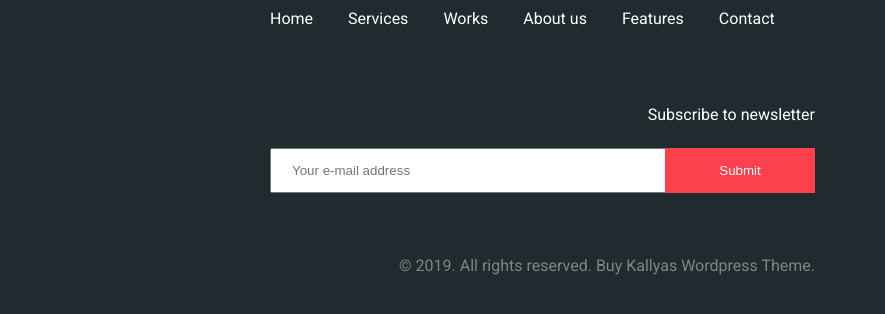
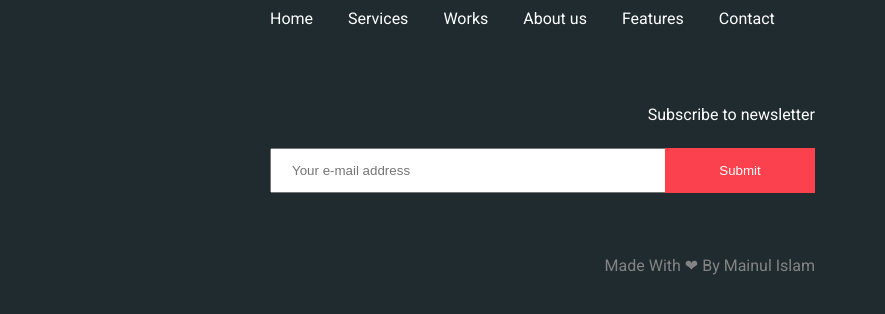
Before and after one commit to main1479/Kallyas-v1, a website: page index.html in a window 1280 px wide. Shown: the part 5655-5969 px from the top of the page, 395-1280 px from the left. Drawn offline with Linux system fonts and the light colour scheme; some packages are replaced by stand-ins of ours.

Commit message:
Update index.html

```diff
--- a/index.html
+++ b/index.html
@@ -468,7 +468,7 @@
                 </form>
 
                 <div class="footer__copy mt-6">
-                    <p>© 2019. All rights reserved. Buy Kallyas Wordpress Theme.</p>
+                    <p>Made With ❤ By Mainul Islam</p>
                 </div>
             </div>
         </div>
```
